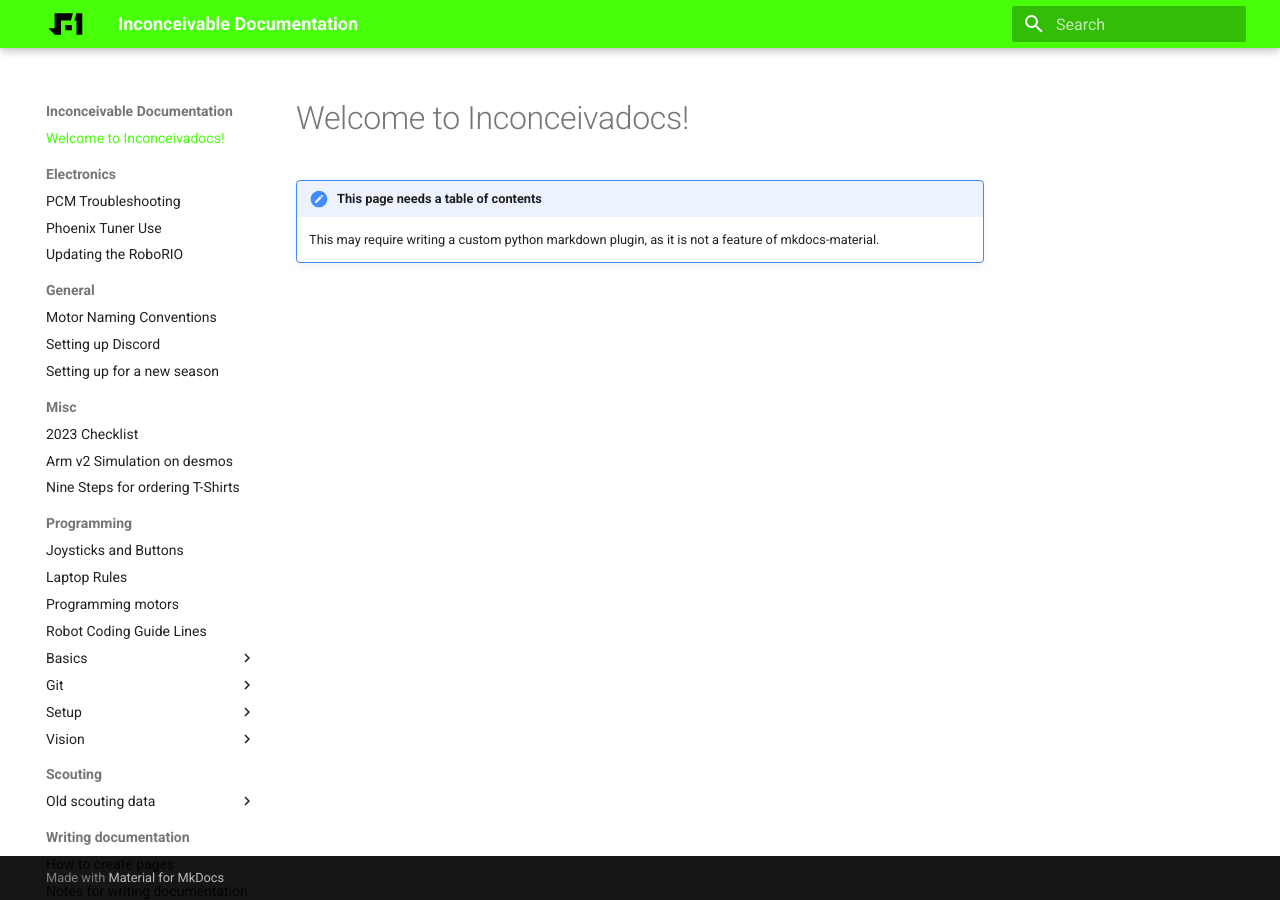
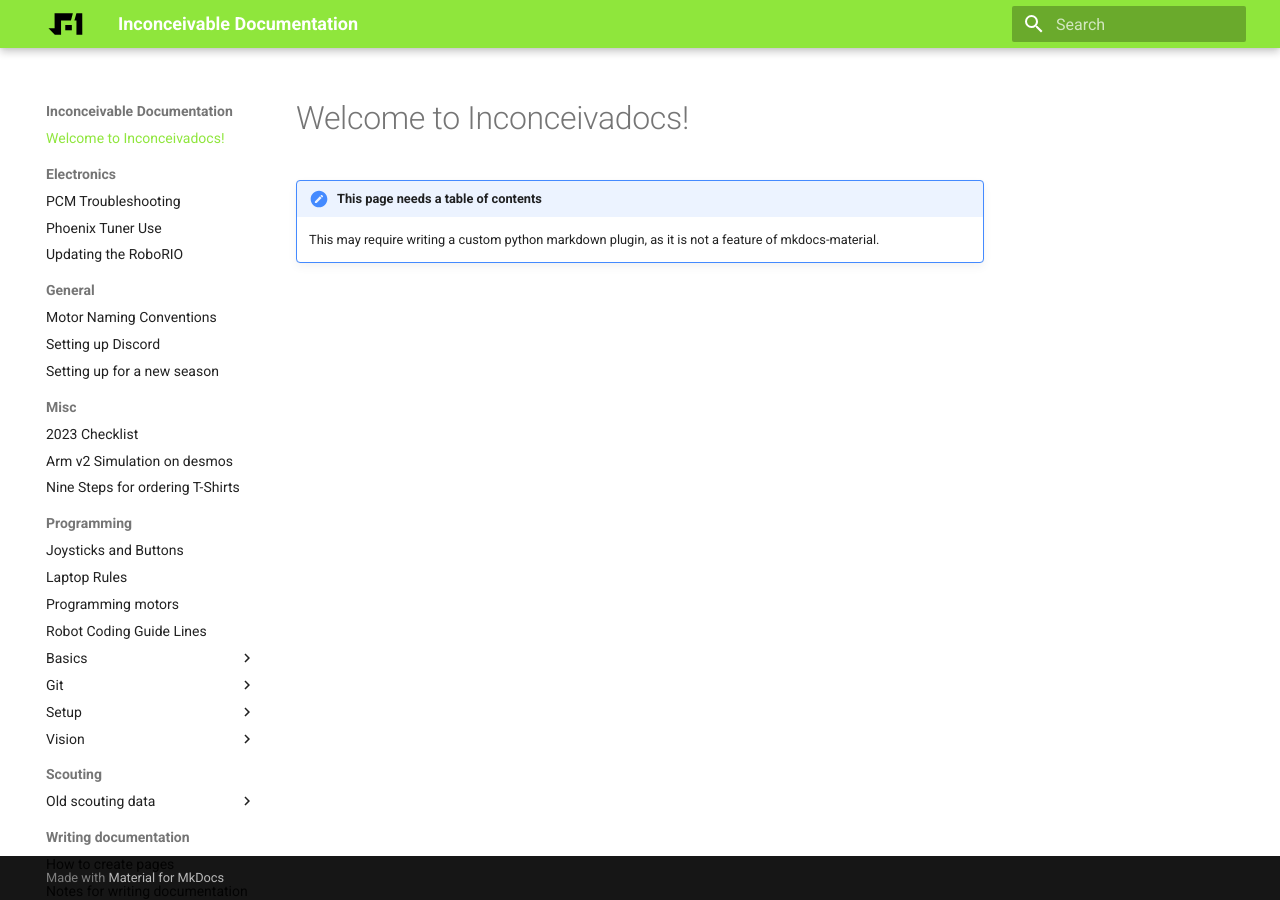
Before and after one commit to Team2530/Documentation, an MkDocs documentation site: the page built from docs/index.md, in a window 1280 px wide. Built offline with MkDocs 1.6.1 and Material for MkDocs 9.7.7, drawn with Linux system fonts in a browser that asks for light colours.

Commit message:
Changed primary foreground color

```diff
--- a/docs/styles.css
+++ b/docs/style.css
@@ -1,5 +1,5 @@
 :root {
-  --md-primary-fg-color: #46FF09;
+  --md-primary-fg-color: #8FE63C;
   --md-accent-fg-color: #46FF09;
   --md-accent-bg-color: #46FF09;
 }
--- a/mkdocs.yml
+++ b/mkdocs.yml
@@ -22,7 +22,7 @@
     - content.code.copy
     - content.code.select
 extra_css:
-  - styles.css
+  - style.css
 plugins:
   - search
   - tags
```
